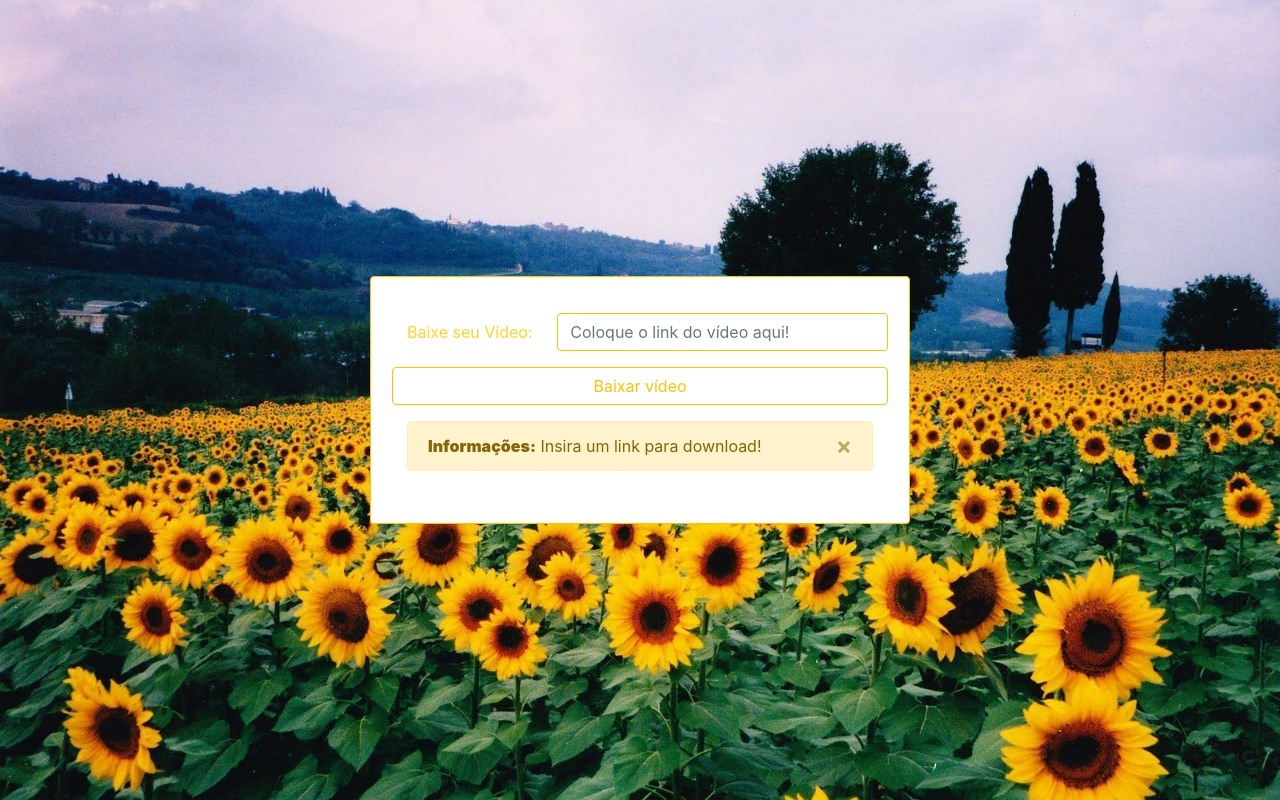
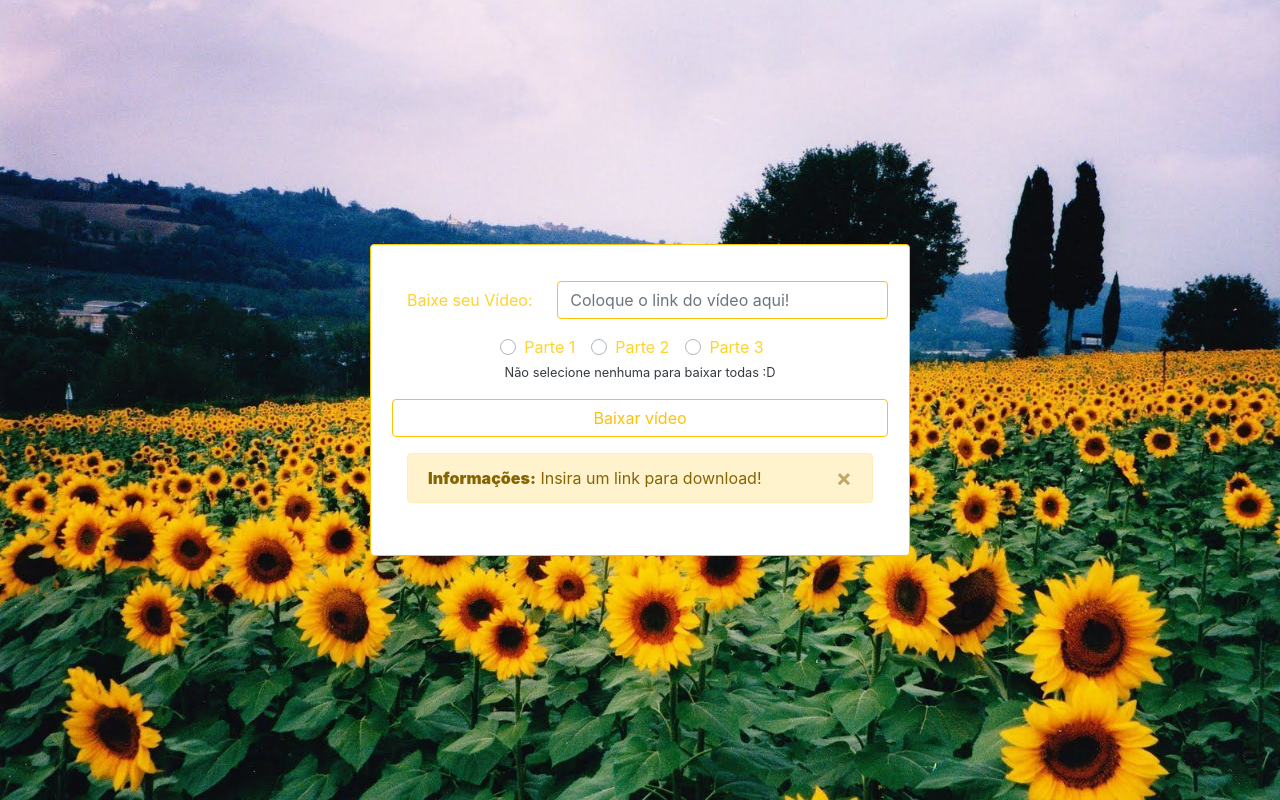
Before and after one commit to AllanRPereira/TransportMediaDownloader, a Flask app: page /videodownload in a window 1280 px wide. Run offline with Flask 2, Linux system fonts and the light colour scheme; the visitor is signed in with stand-in values (Sample User, id 1); some libraries are stand-ins or nearby versions.

Commit message:
Add part of the download, progress bar, and fix bugs

```diff
--- a/main.py
+++ b/main.py
@@ -21,7 +21,7 @@ def login():
     if request.method == "POST":
         username = request.form["username"]
         password = request.form["password"]
-        if username == "gabriela melo" and password == "nosceitipsum":
+        if username == "gabrielamelo" and password == "noscetipsum":
             session["USERID"] = hashlib.md5(bytes(username + password, "utf-8")).hexdigest()
         else:
             redirect(url_for("index"))
@@ -36,11 +36,12 @@ def videodownload():
 
 @app.route("/videoworker", methods=["POST"])
 def videoworker():
-
+    global linkList
     if request.method == "POST":
         linkValue = request.data.decode()
         if linkValue == "teste":
-            return "Top"
+            linkList.append(("https://fable.vzaar.com/v5/usp/134417/tBkLYgcFydbQ/21280257.ism/21280257-audio_eng=96885-video_eng=736000", "Testando Js Cliente"))
+            return "Ok Tester"
         else:
             requestLink = ThreadPool(processes=1)
             threadInstance = requestLink.apply_async(appCrawlerVersion, (linkValue, ))
--- a/static/download.js
+++ b/static/download.js
@@ -1,23 +1,39 @@
-async function download(urlVideo, fileName) {
+async function download(urlVideo, fileName, partNumber) {
+    var indexPart;
+    var count;
+    var percent;
+    var initPercent = 0;
+    var limit = false;
     const extension = ".ts";
-    var indexPart = 1;
-    var count = 1;
+    var numberOfPackage = await getLastPackage(urlVideo, 600, 125, extension);
+    var separator = Math.ceil(numberOfPackage / 3);
+    if (partNumber == 0) {
+        indexPart = 1;
+        count = 1;
+        percent = 100 / numberOfPackage;
+    } else {
+        indexPart = partNumber;
+        count = (partNumber - 1) * separator;
+        limit = partNumber * separator;
+        percent = 100 / (limit - count);
+        initPercent = count;
+    };
     var urlForm;
     fileNameOne = fileName + "-parte-" + indexPart + extension
     var fileStream = streamSaver.createWriteStream(fileNameOne);
     var finishfile = 0;
     urlForm = urlVideo + count + extension;
     while(true) {
-        await getVideoPart(fileStream, urlForm, true).then(async function(result) {
+        await getVideoPart(fileStream, urlForm, true, true).then(async function(result) {
             count += 1;
             urlForm = urlVideo + count + extension;
-            if (result[0] == "Finish") {
+            if (result[0] == "Finish" || limit == count) {
                 const blob = new Blob([""]);
                 const stream = blob.stream()
                 await stream.pipeTo(fileStream)
                 finishfile = 1
-            } else if (count == indexPart * 120) {
-                await getVideoPart(fileStream, urlForm, false).then(function(response) {
+            } else if (count == indexPart * separator) {
+                await getVideoPart(fileStream, urlForm, false, true).then(function(response) {
                     if (response != "Finish") {
                         indexPart += 1;
                         fileNamePart = fileName + "-parte-" + indexPart + extension;
@@ -27,15 +43,32 @@ async function download(urlVideo, fileName) {
                 });
             }
         });
+        var percentToPut = Math.ceil((count - initPercent) * percent)
+        document.getElementById("progressBar").outerHTML = `<div class="progress-bar bg-success" id="progressBar" role="progressbar" style="width:` + percentToPut + `%;" aria-valuenow="`+ percentToPut +`" aria-valuemin="0" aria-valuemax="100">`+percentToPut+`%</div>`
 
         if (finishfile == 1) {
+            document.getElementById("progressBar").outerHTML = `<div class="progress-bar bg-success" id="progressBar" role="progressbar" style="width:100%;" aria-valuenow="100" aria-valuemin="0" aria-valuemax="100">100%</div>`
             break;
         }
     }
 
 }
 
-async function getVideoPart(fileStream, url, prevent) {
+async function getLastPackage(url, packageNumber, numberDown, extension) {
+    return await fetch(url + packageNumber + extension).then(function(response) {
+        if(response.status == 404) {
+            return getLastPackage(url, packageNumber-numberDown, numberDown, extension);
+        } else {
+            if(numberDown != 1) {
+                return getLastPackage(url, packageNumber+numberDown, numberDown/5, extension);
+            } else {
+                return packageNumber;
+            }
+        }
+    });
+}
+
+async function getVideoPart(fileStream, url, prevent, saveFile) {
 
     var result = await fetch(url).then(function(response) {
         if (response.status == 404) {
@@ -52,14 +85,15 @@ async function getVideoPart(fileStream, url, prevent) {
         return [result];
     }
 
+    if (saveFile == true) {
         await result.blob().then(async function(content) {
                 const Readable = await content.stream()
                 if (window.WritableStream && Readable.pipeTo) {
                     await Readable.pipeTo(fileStream, {preventClose:prevent});
-                console.log("Escrito " + url)
                     return true;
                 }
             });
+        }
     return true;
 
 }
--- a/templates/videodownload.html
+++ b/templates/videodownload.html
@@ -33,6 +33,15 @@
                 background-repeat: no-repeat;
                 background-size: cover;
             }
+            .custom-control-input:checked ~ .custom-control-label::before {
+                color: #fff;
+                border-color: #ffc107;
+                background-color: #ffc107;
+            }
+
+            .custom-control-input:focus ~ .custom-control-label::before {
+                box-shadow: 0 0 0 0.2rem rgba(255, 193, 7, 0.25);
+            }
 
         </style>
         <script>
@@ -54,6 +63,21 @@
                                 <label for="video" class="col-sm-4 col-form-label">Baixe seu Vídeo:</label>
                                 <input type="text" class="form-control col-sm-8 border border-warning text-body" name="videolink" id="video" placeholder="Coloque o link do vídeo aqui!">
                             </div>
+                            <div class="form-group row justify-content-center">
+                                <div class="custom-control custom-radio custom-control-inline">
+                                    <input type="radio" class="custom-control-input" id="partOne" name="partVideo">
+                                    <label for="partOne" class="custom-control-label">Parte 1</label>
+                                </div>
+                                <div class="custom-control custom-radio custom-control-inline">
+                                    <input type="radio" class="custom-control-input" id="partTwo" name="partVideo">
+                                    <label for="partTwo" class="custom-control-label">Parte 2</label>
+                                </div>
+                                <div class="custom-control custom-radio custom-control-inline">
+                                    <input type="radio" class="custom-control-input" id="partThree" name="partVideo">
+                                    <label for="partThree" class="custom-control-label">Parte 3</label>
+                                </div>
+                                <small class="text-dark mt-1">Não selecione nenhuma para baixar todas :D</small>
+                            </div>
                             <div class="form-group row">
                                 <button type="text" id="buttonClick" class="btn btn-outline-warning btn-block z-depth-5" onclick="return findVideo(); return false;">Baixar vídeo</button>
                             </div>
@@ -64,8 +88,11 @@
                                 <span aria-hidden="true">&times;</span>
                             </button>
                          </div>
+                        <div class="progress" id="progressDiv" hidden>
+                            <div class="progress-bar bg-success" id="progressBar" role="progressbar" style="width: 0%;" aria-valuenow="0" aria-valuemin="0" aria-valuemax="100">0%</div>
+                        </div>
                         <div class="text-center">
-                            <div id="progress" class="spinner-grow text-warning" role="status" hidden>
+                            <div id="requestStatus" class="spinner-grow text-warning" role="status" hidden>
                                 <span class="sr-only">Loading...</span>
                             </div>
                         </div>
@@ -75,12 +102,19 @@
         <script src="{{url_for("static", filename="download.js")}}"></script>
         <script type="text/javascript">
             async function findVideo() {
-
+                var partNumber = 0;
+                var partChecked = document.getElementsByName("partVideo");
+                for(var value = 0; value < 3; value++) {
+                    if(partChecked[value].checked == true) {
+                        partNumber = value + 1;
+                        break;
+                    }
+                }
                 var alert = document.getElementById("information");
                 alert.innerHTML = `
                                <strong>Informações:</strong> Requisição enviada estamos processando seu vídeo :D
                                `;
-                document.getElementById("progress").hidden = false;
+                document.getElementById("requestStatus").hidden = false;
                 document.getElementById("buttonClick").disabled = true;
                 var linkVideo = document.getElementsByName("videolink")[0].value;
                 var statusWorker = "";
@@ -109,8 +143,13 @@
                 alert.innerHTML = `
                             <strong>Informações:</strong> Tudo Certo :) O download já vai começar! Não esqueça de permitir os download e a abertura de popups no site
                             `;
-                document.getElementById("progress").className = "spinner-grow text-success";
-                download(link, title);
+                document.getElementById("requestStatus").hidden = true;
+                document.getElementById("progressDiv").hidden = false;
+                await download(link, title, partNumber);
+                alert.className = "alert alert-info alert-dismissible fade show";
+                alert.innerHTML = `
+                            <strong>Informações:</strong> Uhuuu seu download deu certo! Acabando esse já pode fazer outro :D
+                            `;
                 document.getElementById("buttonClick").disabled = false;
                 return false;
             }
```
Lines whose indentation alone changed are shown as unchanged.
